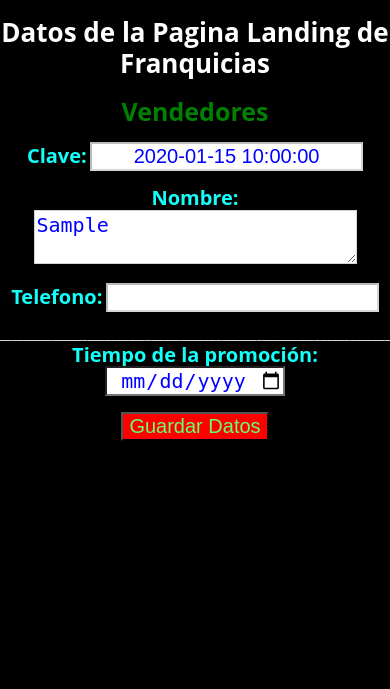
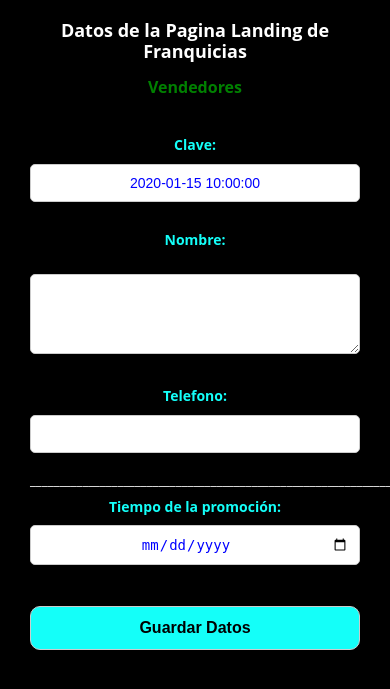
Before and after one commit to SiwoTech/landing, a PHP site: page /data/index.php in a window 390 px wide; the page is wider, and only the part inside the window is pictured. Shown: the top 689 px of that part. Run offline with PHP 8.4, Linux system fonts and the light colour scheme; tables that the repository leaves empty or names only in its code hold one stand-in row (values such as "Sample post"); data that the repository does not hold is empty.

Commit message:
Complete responsive optimization with comprehensive mobile support
Co-authored-by: SiwoTech <233118940+SiwoTech@users.noreply.github.com>

```diff
--- a/data/index.php
+++ b/data/index.php
@@ -57,6 +57,76 @@ textarea
     font-size:20px;
 }
 
+/* Responsive improvements for the admin form */
+@media (max-width: 767.98px) {
+    body {
+        padding: 10px !important;
+    }
+
+    h1 {
+        font-size: 20px !important;
+        text-align: center !important;
+        margin: 10px 0 !important;
+    }
+
+    label {
+        font-size: 16px !important;
+        display: block !important;
+        margin: 10px 0 5px 0 !important;
+    }
+
+    input, textarea {
+        width: 100% !important;
+        max-width: 100% !important;
+        font-size: 16px !important;
+        padding: 10px !important;
+        border-radius: 5px !important;
+        border: 1px solid #ccc !important;
+        box-sizing: border-box !important;
+        margin: 5px 0 !important;
+    }
+
+    input[type="submit"] {
+        background-color: #14fff9 !important;
+        color: #000 !important;
+        font-weight: bold !important;
+        padding: 12px 20px !important;
+        border-radius: 10px !important;
+        cursor: pointer !important;
+        font-size: 16px !important;
+        margin: 20px 0 !important;
+    }
+
+    textarea {
+        min-height: 80px !important;
+        resize: vertical !important;
+    }
+
+    center {
+        text-align: center !important;
+        padding: 0 10px !important;
+    }
+
+    div[style*="font-size"] {
+        font-size: 18px !important;
+        margin: 15px 0 !important;
+    }
+}
+
+@media (max-width: 575.98px) {
+    h1 {
+        font-size: 18px !important;
+    }
+
+    input, textarea, label {
+        font-size: 14px !important;
+    }
+
+    div[style*="font-size"] {
+        font-size: 16px !important;
+    }
+}
+
 </style>
 </head>
 
--- a/index.php
+++ b/index.php
@@ -71,6 +71,7 @@ if($telefono=="9841785937"){
         <link rel="stylesheet" href="assets/style.css">
         <link rel="stylesheet" href="assets/responsive.css">
         <link rel="stylesheet" href="assets/mobile-responsive.css">
+        <link rel="stylesheet" href="assets/background-media.css">
         <link rel="stylesheet" href="https://stackpath.bootstrapcdn.com/font-awesome/4.7.0/css/font-awesome.min.css">
         <base>
         <script src="https://cdn.jsdelivr.net/npm/swiffy-slider@1.6.0/dist/js/swiffy-slider.min.js" crossorigin="anonymous" defer></script>
@@ -87,6 +88,8 @@ if($telefono=="9841785937"){
 
         <title>Cleanwork Orange | Home</title>
         <meta name="title" content="CLEANWORK ORANGE | Home">
+        <!-- Background media styles moved to assets/background-media.css -->
+        <!--
         <style>
             [data-sb-id="a18673ae-af29-414a-bf0a-3bc3b9287f4d"] [data-custom-media-style="21f7428b-acb4-4d39-8159-0777f94bb102"] {
               background-position: 50% 50% !important; background-repeat: no-repeat !important; background-size: cover !important;
@@ -256,6 +259,7 @@ if($telefono=="9841785937"){
               }
             }
         </style>
+        -->
 
 
         <script>
```
Also changed, not shown: assets/background-media.css (added, +115 -0 lines).
